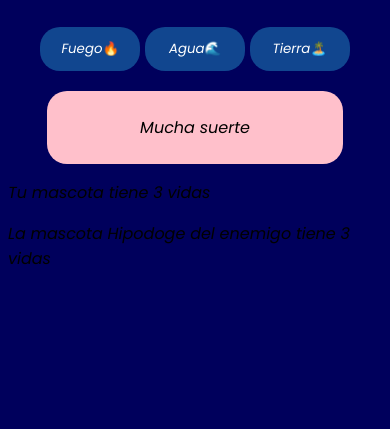
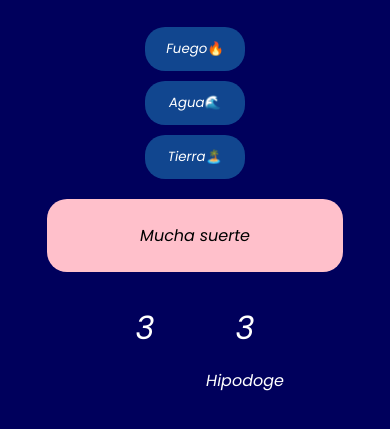
Before and after one commit to Aioncron/comienzosHtml, a plain HTML site: page inicios/mokepon.html in a window 390 px wide. Both pictures are taken after a click on the button "Seleccionar". Shown: the part 283-712 px from the top of the page. Drawn offline with Linux system fonts and the light colour scheme.

Commit message:
Responsive proyect

```diff
--- a/inicios/Js/mokepon.js
+++ b/inicios/Js/mokepon.js
@@ -170,11 +170,7 @@ function crearMensajeFinal(resultadoFinal)
 {
     let sectionMensajes = document.getElementById("resultado")
 
-
-    let parrafo = document.createElement( "p" )
-    parrafo.innerHTML = resultadoFinal
-
-    sectionMensajes.appendChild( parrafo )
+    sectionMensajes.innerHTML = resultadoFinal
 
     let botonFuego = document.getElementById( "boton-fuego" )
     botonFuego.disabled= true
--- a/inicios/mokepon.html
+++ b/inicios/mokepon.html
@@ -44,7 +44,7 @@
         <h1 class="titulo">Mokepon</h1>
 
         <h2 class="subtitulo">Elige tu ataque:</h2>
-        <div>
+        <div class="tarjetas-ataques">
             <button id="boton-fuego" class="boton-de-ataque">Fuego🔥</button>
             <button id="boton-agua" class="boton-de-ataque">Agua🌊</button>
             <button id="boton-tierra" class="boton-de-ataque">Tierra🏝️</button>
@@ -58,15 +58,21 @@
                 </section>
             </div>
 
+            <div class="ataques">
+                <div class="ataques-jugador">
+                    <p id="vidas-jugador">3</p>
+                    <p id="mascota-jugador"></p>
+                    <div id="ataques-del-jugador"></div>
+                </div>
+
+                <div class= "ataques-enemigo">
+                    <p id="vidas-enemigo">3</p>
+                    <p id="mascota-enemigo"></p>
+                    <div id="ataques-del-enemigo"></div>
+                </div>
+            </div>
 
 
-        </div>
-        <div>
-            <div id="ataques-del-jugador"></div>
-            <div id="ataques-del-enemigo"></div>
-            <p>Tu mascota <span id="mascota-jugador"></span> tiene <span id="vidas-jugador">3</span> vidas</p>
-            <p>La mascota <span id="mascota-enemigo"></span> del enemigo tiene <span id="vidas-enemigo">3</span> vidas</p>
-        </div>
     </section>
 </body>
 
--- a/inicios/stylo.css
+++ b/inicios/stylo.css
@@ -20,7 +20,7 @@ body{
     font-size: 36px;
 }
 
-.tarjetas{
+.tarjetas, .tarjetas-ataques{
     display: flex;
     gap: 10px;
 }
@@ -82,5 +82,34 @@ input{
     margin-top: 20px;
     border-radius: 20px;
     display: flex;
-    justify-content: center;
+    align-items: center;
+    flex-direction: column;
 }
+
+#boton-reiniciar{
+    background-color:wheat;
+    border: none;
+    color:#00005C;
+    font-family: 'Poppins', sans-serif;
+}
+.ataques{
+    display: grid;
+    grid-template-columns: 100px 100px;
+    color: white;
+}
+
+#vidas-jugador, #vidas-enemigo{
+    font-size: 32px;
+    margin-bottom: 0;
+}
+.ataques-jugador, .ataques-enemigo{
+  display: flex;
+  flex-direction: column;
+  align-items: center;
+}
+@media (max-width: 460px) {
+
+    .tarjetas, .tarjetas-ataques{
+        flex-direction: column;
+    }
+}
```
Also changed, not shown: 1 other file.
